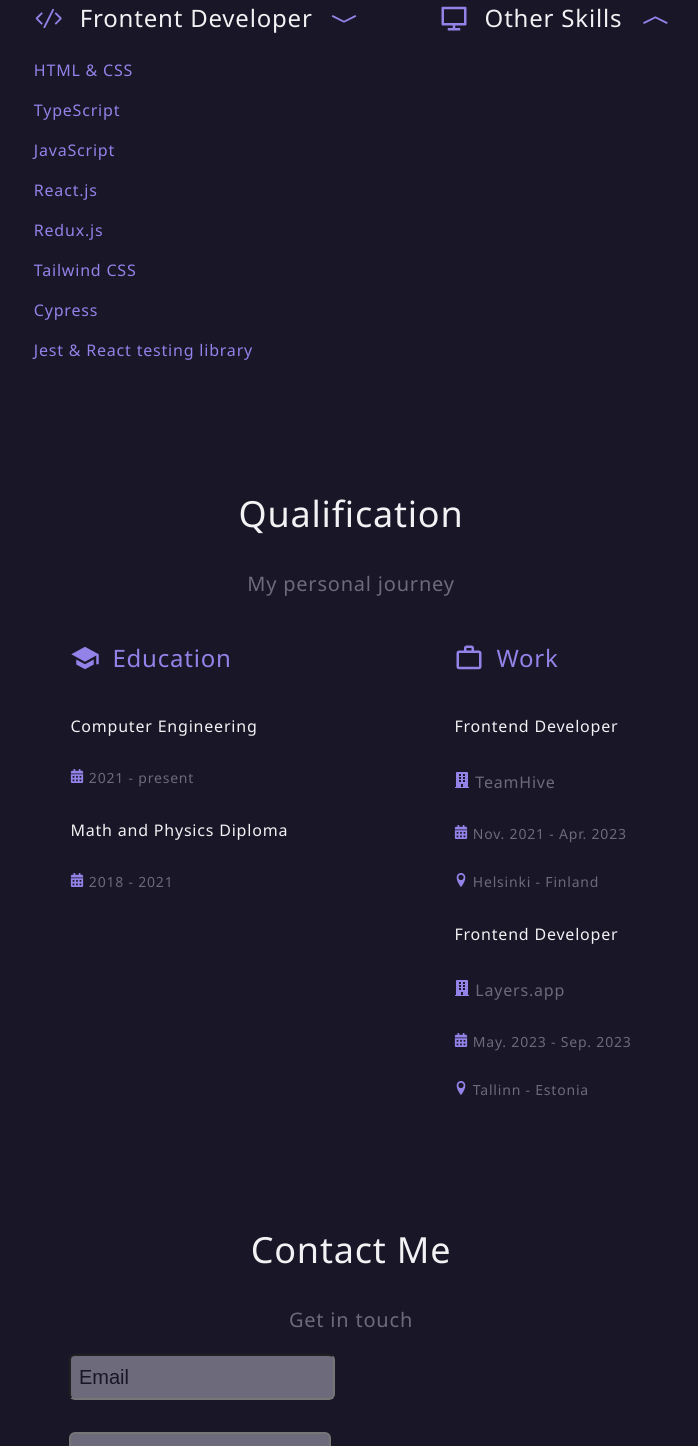
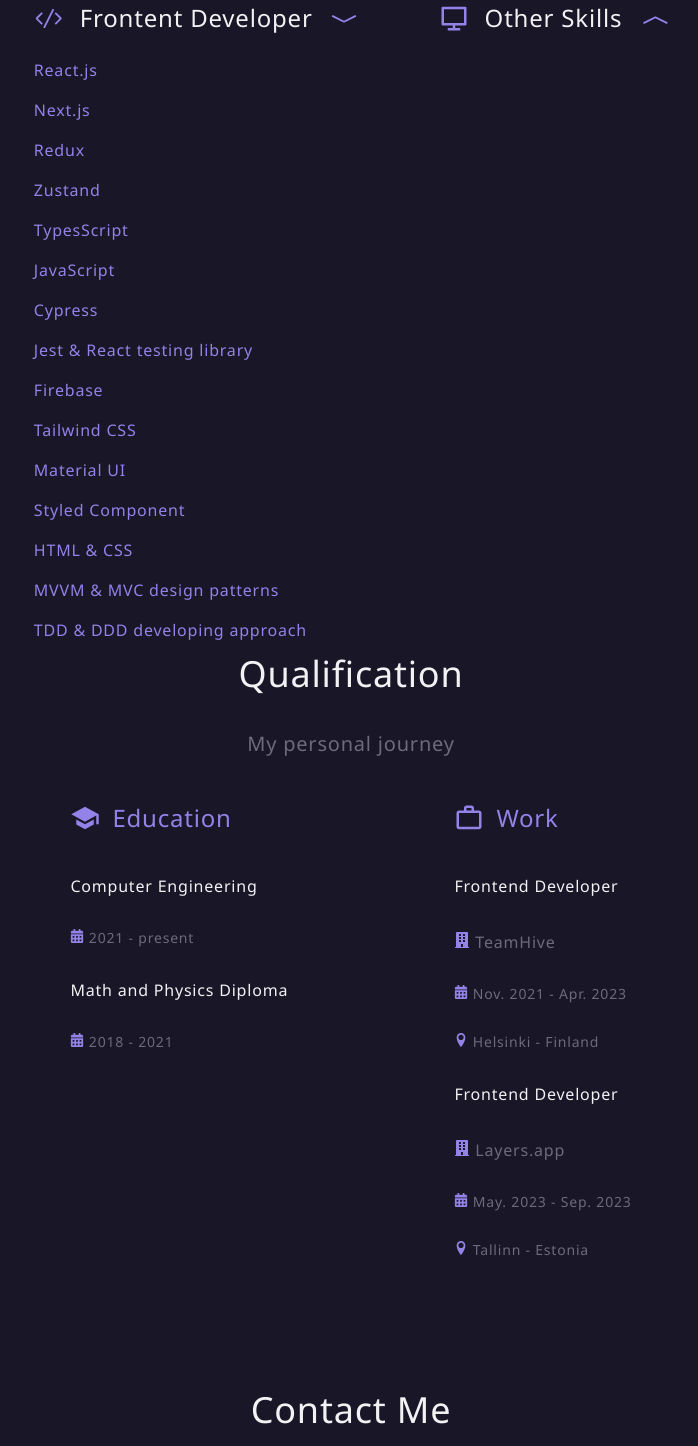
Before and after one commit to ArkadiNazarian/portfolio, a React (Create React App) app: page / in a window 1280 px wide. Shown: the part 1330-2776 px from the top of the page, without its empty margins (289-987 px from the left). Built offline with nearby package versions, Linux system fonts and the light colour scheme.

Commit message:
refactor some styles

```diff
--- a/src/Contact/view.tsx
+++ b/src/Contact/view.tsx
@@ -5,17 +5,16 @@ import { IProps } from "./model";
 
 export const View = (props: IProps) => {
     return (
-        <div className="tw-pt-20 tw-mb-8">
-
+        <div className="tw-pt-20 tw-mb-16">
             <div className="tw-text-center">
                 <p className="laptop:tw-text-4xl tablet:tw-text-3xl tw-text-primary">Contact Me</p>
                 <p className="laptop:tw-text-xl tablet:tw-text-lg tw-text-secondary">Get in touch</p>
             </div>
-            <form ref={props.form} onSubmit={props.action_submit} className="tw-ml-48">
+            <form ref={props.form} onSubmit={props.action_submit} className="laptop:tw-flex laptop:tw-justify-center laptop:tw-items-center laptop:tw-gap-[2vw]">
                 <div>
                     <input
-                        placeholder="Email"
-                        className="tw-mb-8 tw-pl-2 laptop:tw-text-xl tablet:tw-text-lg tw-placeholder-background tw-bg-secondary tw-border-2 border-slate-300 laptop:tw-w-1/3 tablet:tw-w-1/2 tw-rounded-md tw-h-10"
+                        placeholder="Your Email"
+                        className="tw-pl-2 laptop:tw-text-xl tw-outline-none tablet:tw-text-lg focus:tw-border-2 focus:tw-border-purple tw-placeholder-background tw-bg-secondary tw-border-2 laptop:tw-w-[12vw] tablet:tw-w-1/2 tw-rounded-md tw-h-[2.2vw]"
                         name="email"
                         type="email"
                         value={props.form_data.email}
@@ -25,7 +24,7 @@ export const View = (props: IProps) => {
                 <div>
                     <textarea
                         placeholder="Message"
-                        className="tw-mb-8 laptop:tw-text-2xl tablet:tw-text-xl tw-placeholder-background tw-pt-2 tw-pl-1 tw-bg-secondary tw-border-2 border-slate-300 laptop:tw-w-1/3 tablet:tw-w-1/2 tw-rounded-md tw-h-32"
+                        className="laptop:tw-text-2xl tablet:tw-text-xl tw-outline-none focus:tw-border-2 focus:tw-border-purple tw-placeholder-background tw-pt-2 tw-pl-1 tw-bg-secondary tw-border-2 laptop:tw-min-w-[24vw] tablet:tw-w-1/2 tw-rounded-md tw-min-h-[2vw]"
                         name="message"
                         value={props.form_data.message}
                         onChange={props.handleChange}
--- a/src/Home/home.tsx
+++ b/src/Home/home.tsx
@@ -2,7 +2,7 @@ import { AiOutlineLinkedin, AiFillGithub } from 'react-icons/ai';
 export const Home = () => {
     return (
         <div className='tw-grid tw-grid-cols-6 tw-pt-20'>
-            <div className='laptop:tw-text-3xl tablet:tw-text-2xl tw-flex tw-flex-col laptop:tw-mt-20 laptop:tw-ml-16'>
+            <div className='laptop:tw-text-3xl tablet:tw-text-2xl tw-flex tw-flex-col laptop:tw-mt-20 laptop:tw-ml-1'>
                 <a className='tw-cursor-pointer tw-mb-3 tw-pl-4 tw-text-purple ' href='https://github.com/ArkadiNazarian' target="_blank" rel="noreferrer noopener"><AiFillGithub /></a>
                 <a className='tw-cursor-pointer tw-pl-4 tw-text-purple ' href='https://www.linkedin.com/in/arkadi-nazarian-ab17b2231/' target="_blank" rel="noreferrer noopener" ><AiOutlineLinkedin /></a>
             </div>
--- a/src/Skills/skills.tsx
+++ b/src/Skills/skills.tsx
@@ -19,23 +19,34 @@ export const Skills = () => {
                 <p className="laptop:tw-text-4xl tablet:tw-text-3xl tw-text-primary">Skills</p>
                 <p className="laptop:tw-text-xl tablet:tw-text-lg tw-text-secondary">My technical level</p>
             </div>
-            <div className="tw-flex tw-flex-row tw-justify-center">
+            <div className={`tw-flex tw-flex-row tw-justify-center tw-transition-all tw-duration-[1000ms] ${isCollapsed ? "tw-h-[35rem]" : "tw-h-64"}`}>
                 <div className="tw-mr-10">
                     <p className="laptop:tw-text-2xl tablet:tw-text-xl tw-text-primary tw-flex tw-items-center tw-cursor-pointer" onClick={handle_toggle_click}><VscCode className="laptop:tw-text-3xl tablet:tw-text-2xl tw-text-purple tw-pr-4" />Frontent Developer <BsChevronCompactDown className={`laptop:tw-text-3xl tablet:tw-text-2xl tw-text-purple tw-pl-4 tw-transition-all tw-duration-1000 tw-origin-custom-origin ${isCollapsed ? "tw-rotate-0" : "tw--rotate-180"}`} /></p>
-                    <p className={`tw-flex laptop:tw-text-base tablet:tw-text-sm tw-text-purple tw-transition-all tw-duration-1000 ${isCollapsed ? "tw-scale-100" : "tw-scale-0"}`}>HTML & CSS</p>
-                    <p className={`tw-flex laptop:tw-text-base tablet:tw-text-sm tw-text-purple tw-transition-all tw-duration-[1500ms] ${isCollapsed ? "tw-scale-100" : "tw-scale-0"}`}>TypeScript</p>
-                    <p className={`tw-flex laptop:tw-text-base tablet:tw-text-sm tw-text-purple tw-transition-all tw-duration-[2000ms] ${isCollapsed ? "tw-scale-100" : "tw-scale-0"}`}>JavaScript</p>
-                    <p className={`tw-flex laptop:tw-text-base tablet:tw-text-sm tw-text-purple tw-transition-all tw-duration-[2500ms] ${isCollapsed ? "tw-scale-100" : "tw-scale-0"}`}>React.js</p>
-                    <p className={`tw-flex laptop:tw-text-base tablet:tw-text-sm tw-text-purple tw-transition-all tw-duration-[3000ms] ${isCollapsed ? "tw-scale-100" : "tw-scale-0"}`}>Redux.js</p>
-                    <p className={`tw-flex laptop:tw-text-base tablet:tw-text-sm tw-text-purple tw-transition-all tw-duration-[3500ms] ${isCollapsed ? "tw-scale-100" : "tw-scale-0"}`}>Tailwind CSS</p>
-                    <p className={`tw-flex laptop:tw-text-base tablet:tw-text-sm tw-text-purple tw-transition-all tw-duration-[4000ms] ${isCollapsed ? "tw-scale-100" : "tw-scale-0"}`}>Cypress</p>
-                    <p className={`tw-flex laptop:tw-text-base tablet:tw-text-sm tw-text-purple tw-transition-all tw-duration-[4500ms] ${isCollapsed ? "tw-scale-100" : "tw-scale-0"}`}>Jest & React testing library</p>
+                    <p className={`tw-flex laptop:tw-text-base tablet:tw-text-sm tw-text-purple tw-transition-all tw-duration-[2000ms] ${isCollapsed ? "tw-opacity-100" : "tw-opacity-0"}`}>React.js</p>
+                    <p className={`tw-flex laptop:tw-text-base tablet:tw-text-sm tw-text-purple tw-transition-all tw-duration-[1200ms] ${isCollapsed ? "tw-opacity-100" : "tw-opacity-0"}`}>Next.js</p>
+                    <p className={`tw-flex laptop:tw-text-base tablet:tw-text-sm tw-text-purple tw-transition-all tw-duration-[1400ms] ${isCollapsed ? "tw-opacity-100" : "tw-opacity-0"}`}>Redux</p>
+                    <p className={`tw-flex laptop:tw-text-base tablet:tw-text-sm tw-text-purple tw-transition-all tw-duration-[1600ms] ${isCollapsed ? "tw-opacity-100" : "tw-opacity-0"}`}>Zustand</p>
+                    <p className={`tw-flex laptop:tw-text-base tablet:tw-text-sm tw-text-purple tw-transition-all tw-duration-[1800ms] ${isCollapsed ? "tw-opacity-100" : "tw-opacity-0"}`}>TypesScript</p>
+                    <p className={`tw-flex laptop:tw-text-base tablet:tw-text-sm tw-text-purple tw-transition-all tw-duration-[2000ms] ${isCollapsed ? "tw-opacity-100" : "tw-opacity-0"}`}>JavaScript</p>
+                    <p className={`tw-flex laptop:tw-text-base tablet:tw-text-sm tw-text-purple tw-transition-all tw-duration-[2200ms] ${isCollapsed ? "tw-opacity-100" : "tw-opacity-0"}`}>Cypress</p>
+                    <p className={`tw-flex laptop:tw-text-base tablet:tw-text-sm tw-text-purple tw-transition-all tw-duration-[2400ms] ${isCollapsed ? "tw-opacity-100" : "tw-opacity-0"}`}>Jest & React testing library</p>
+                    <p className={`tw-flex laptop:tw-text-base tablet:tw-text-sm tw-text-purple tw-transition-all tw-duration-[2600ms] ${isCollapsed ? "tw-opacity-100" : "tw-opacity-0"}`}>Firebase</p>
+                    <p className={`tw-flex laptop:tw-text-base tablet:tw-text-sm tw-text-purple tw-transition-all tw-duration-[2800ms] ${isCollapsed ? "tw-opacity-100" : "tw-opacity-0"}`}>Tailwind CSS</p>
+                    <p className={`tw-flex laptop:tw-text-base tablet:tw-text-sm tw-text-purple tw-transition-all tw-duration-[3000ms] ${isCollapsed ? "tw-opacity-100" : "tw-opacity-0"}`}>Material UI</p>
+                    <p className={`tw-flex laptop:tw-text-base tablet:tw-text-sm tw-text-purple tw-transition-all tw-duration-[3200ms] ${isCollapsed ? "tw-opacity-100" : "tw-opacity-0"}`}>Styled Component</p>
+                    <p className={`tw-flex laptop:tw-text-base tablet:tw-text-sm tw-text-purple tw-transition-all tw-duration-[3400ms] ${isCollapsed ? "tw-opacity-100" : "tw-opacity-0"}`}>HTML & CSS</p>
+                    <p className={`tw-flex laptop:tw-text-base tablet:tw-text-sm tw-text-purple tw-transition-all tw-duration-[3600ms] ${isCollapsed ? "tw-opacity-100" : "tw-opacity-0"}`}>MVVM & MVC design patterns</p>
+                    <p className={`tw-flex laptop:tw-text-base tablet:tw-text-sm tw-text-purple tw-transition-all tw-duration-[3800ms] ${isCollapsed ? "tw-opacity-100" : "tw-opacity-0"}`}>TDD & DDD developing approach</p>
                 </div>
                 <div className="tw-ml-10">
                     <p className="laptop:tw-text-2xl tablet:tw-text-xl tw-text-primary tw-flex tw-items-center tw-cursor-pointer" onClick={other_handle_toggle_click}><RiComputerLine className="laptop:tw-text-3xl tablet:tw-text-2xl tw-text-purple tw-pr-4" />Other Skills <BsChevronCompactDown className={`laptop:tw-text-3xl tablet:tw-text-2xl tw-text-purple tw-pl-4 tw-transition-all tw-duration-1000 tw-origin-custom-origin ${otherisCollapsed ? "tw-rotate-0" : "tw--rotate-180"}`} /></p>
-                    <p className={`tw-flex laptop:tw-text-base tablet:tw-text-sm tw-text-purple tw-transition-all tw-duration-1000 ${otherisCollapsed ? "tw-scale-100" : "tw-scale-0"}`}>Git & GitHub</p>
-                    <p className={`tw-flex laptop:tw-text-base tablet:tw-text-sm tw-text-purple tw-transition-all tw-duration-[1500ms] ${otherisCollapsed ? "tw-scale-100" : "tw-scale-0"}`}>Jira</p>
-                    <p className={`tw-flex laptop:tw-text-base tablet:tw-text-sm tw-text-purple tw-transition-all tw-duration-[2000ms] ${otherisCollapsed ? "tw-scale-100" : "tw-scale-0"}`}>Figma</p>
+                    <p className={`tw-flex laptop:tw-text-base tablet:tw-text-sm tw-text-purple tw-transition-all tw-duration-1000 ${otherisCollapsed ? "tw-opacity-100" : "tw-opacity-0"}`}>Git</p>
+                    <p className={`tw-flex laptop:tw-text-base tablet:tw-text-sm tw-text-purple tw-transition-all tw-duration-1000 ${otherisCollapsed ? "tw-opacity-100" : "tw-opacity-0"}`}>GitHub</p>
+                    <p className={`tw-flex laptop:tw-text-base tablet:tw-text-sm tw-text-purple tw-transition-all tw-duration-1000 ${otherisCollapsed ? "tw-opacity-100" : "tw-opacity-0"}`}>GitLab</p>
+                    <p className={`tw-flex laptop:tw-text-base tablet:tw-text-sm tw-text-purple tw-transition-all tw-duration-1000 ${otherisCollapsed ? "tw-opacity-100" : "tw-opacity-0"}`}>Vercel</p>
+                    <p className={`tw-flex laptop:tw-text-base tablet:tw-text-sm tw-text-purple tw-transition-all tw-duration-1000 ${otherisCollapsed ? "tw-opacity-100" : "tw-opacity-0"}`}>Postman</p>
+                    <p className={`tw-flex laptop:tw-text-base tablet:tw-text-sm tw-text-purple tw-transition-all tw-duration-[1500ms] ${otherisCollapsed ? "tw-opacity-100" : "tw-opacity-0"}`}>Jira</p>
+                    <p className={`tw-flex laptop:tw-text-base tablet:tw-text-sm tw-text-purple tw-transition-all tw-duration-[2000ms] ${otherisCollapsed ? "tw-opacity-100" : "tw-opacity-0"}`}>Figma</p>
                 </div>
             </div>
         </div>
--- a/tailwind.config.js
+++ b/tailwind.config.js
@@ -15,7 +15,8 @@ module.exports = {
       'code': "#db8ddb",
       'name': "#fac863",
       'curlybrackets': "#7adf76",
-      'property': "#8bd890"
+      'property': "#8bd890",
+      'background-gray':'#374151'
     },
     screens: {
       'mobile': '640px',
```
